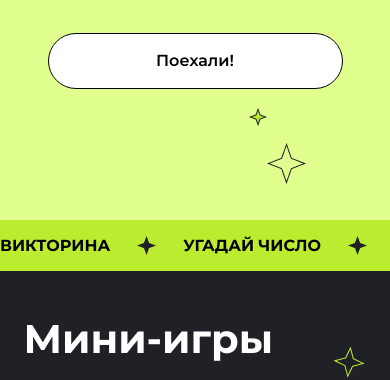
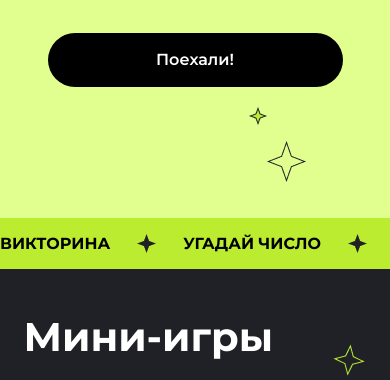
Before and after one commit to KamilKhakimov/skyprojslearning, a plain HTML site: page index.html in a window 390 px wide. In both pictures the pointer is over the link "Поехали!". Shown: the part 424-804 px from the top of the page. Drawn offline with Linux system fonts and the light colour scheme.

Commit message:
Убрал анимацию при наведении в мобильной версии

```diff
--- a/css/media.css
+++ b/css/media.css
@@ -215,3 +215,16 @@
     }
 }
 /* footer */
+/* Удаляем элементы наведения начиная с планшетной версиеи */
+@media (max-width: 768px) {
+    .banner__btn:hover,
+    .item__btn:hover {
+        color: white; /* Сохраняет оригинальный цвет текста */
+        background-color: black; /* Сохраняет оригинальный фоновый цвет */
+        cursor: default; /* Возвращает стандартный курсор */
+        border: inherit;
+    }
+    .about__each-card:hover {
+        transform: scale(1);
+    }
+}
```
